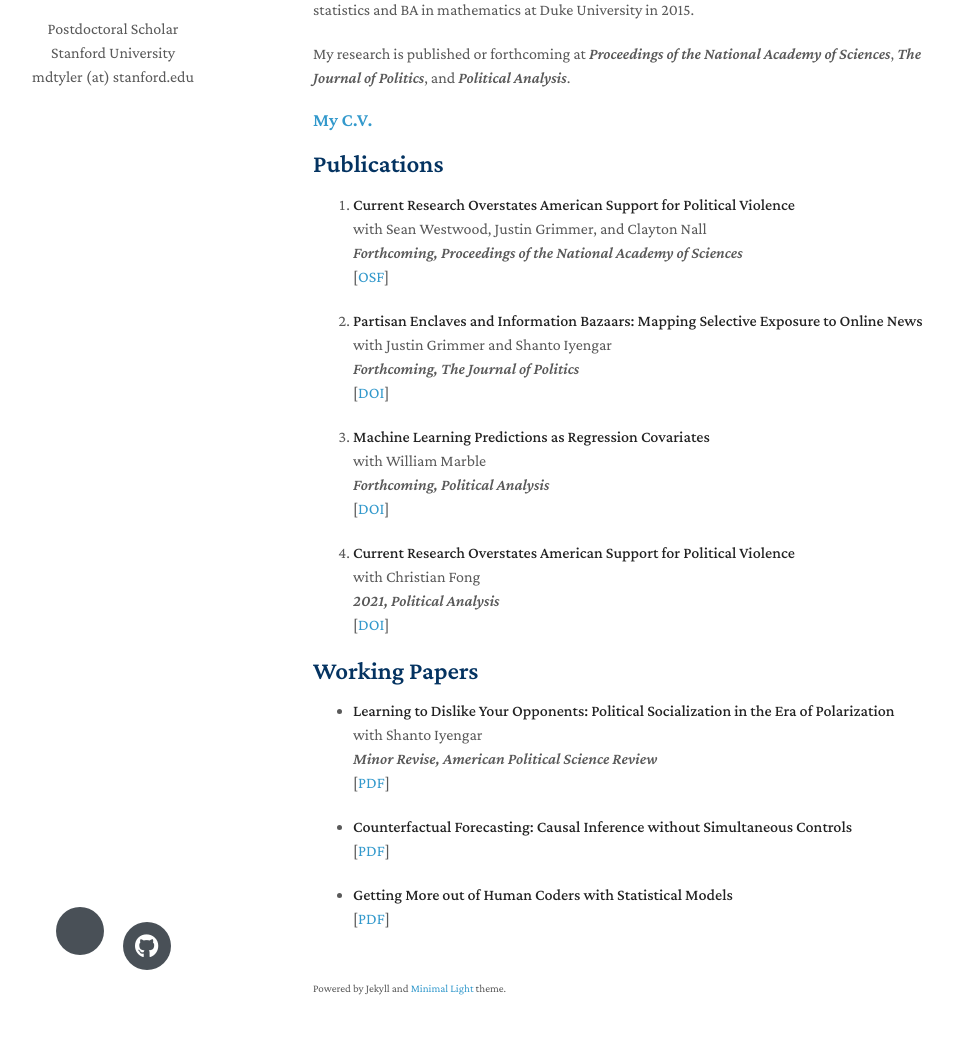
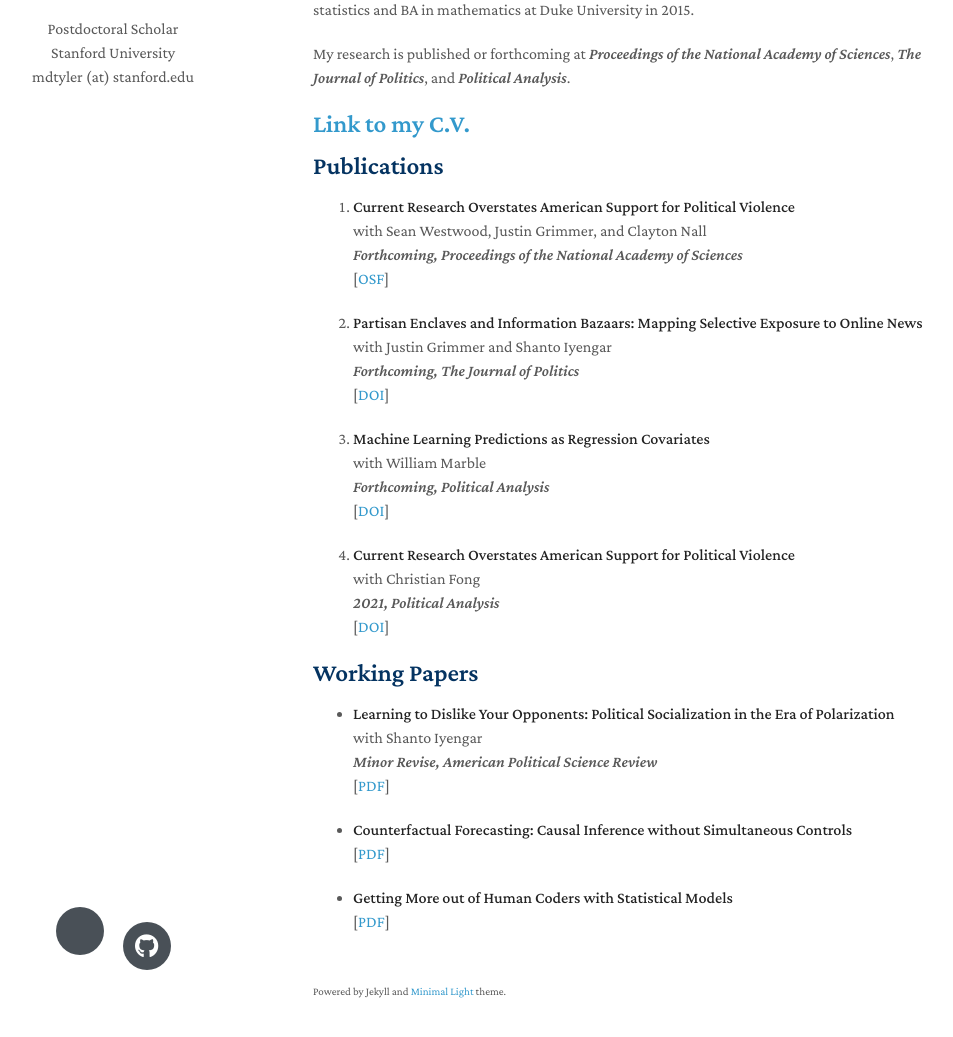
Before and after one commit to matthewtyler/matthewtyler.github.io, a Jekyll site: the page built from index.md, in a window 1280 px wide and 1299 px high. Shown: the part 227-1264 px from the top of the window, without its empty margins (157-1110 px from the left). Built offline with Jekyll 4.4.1, drawn with Linux system fonts in a browser that asks for light colours; nearby versions of some CDN libraries; a style sheet for code colours, icons or effects is not loaded; our own code applies the rules of GitHub Pages for plain Markdown files.

```diff
--- a/index.md
+++ b/index.md
@@ -10,7 +10,7 @@ I received a PhD in political science from Stanford University in 2021 after hav
 
 My research is published or forthcoming at *Proceedings of the National Academy of Sciences*, *The Journal of Politics*, and *Political Analysis*.
 
-### [My C.V.](https://www.dropbox.com/s/sm0pfjekpzdykd7/CV.pdf?dl=0)
+## [Link to my C.V.](https://www.dropbox.com/s/sm0pfjekpzdykd7/CV.pdf?dl=0)
 
 <!-- ## Research Interests
 
```
Also changed, not shown: 2 other files.
